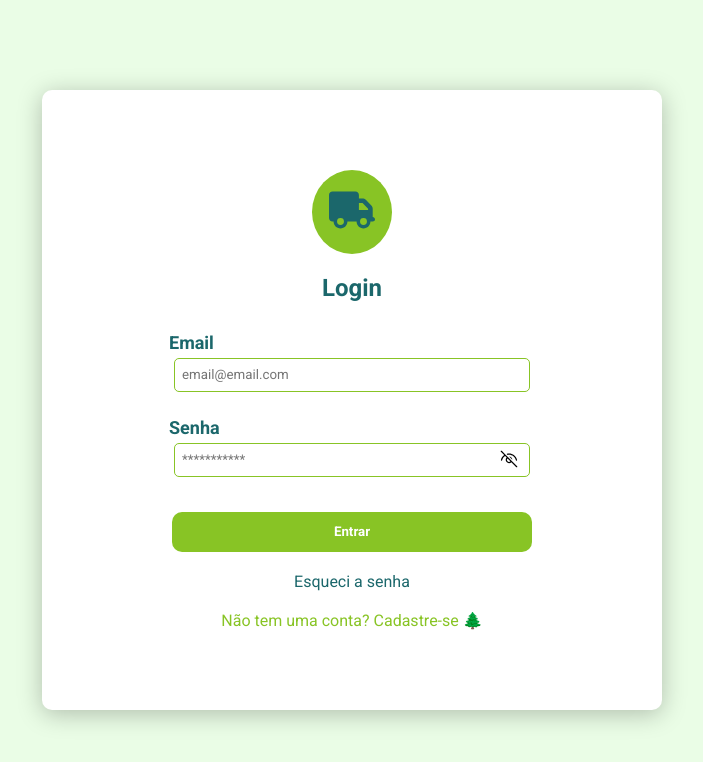
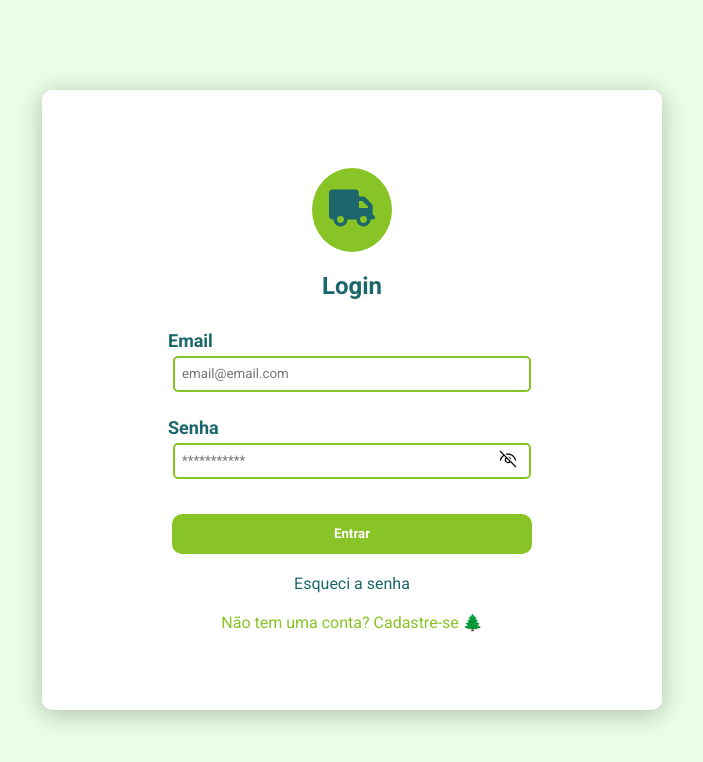
Before and after one commit to felipesantos9/software_engineering_project, a React (Vite) app in the folder client/: page /login in a window 1280 px wide. Shown: the top 762 px of the page, without its empty margins (288-991 px from the left). Built offline with nearby package versions, Linux system fonts and the light colour scheme.

Commit message:
fat: alterando cores de input de login e register

```diff
--- a/client/src/components/inputForm/inputFormStyle.css
+++ b/client/src/components/inputForm/inputFormStyle.css
@@ -6,12 +6,20 @@
     border-radius: 5px;
     height: 30px;
     width: 350px;
-    border-width: 1px;
+    border-width: 2px;
     border-style: solid;
     border-color: #88C425;
     position: relative;
     margin: 5px;
     text-indent: 5px;
+    outline: none;
+}
+
+.input-style:hover {
+    border-color: #79ad24;
+}
+.input-style:focus {
+    border-color: #527717;
 }
 
 .label-style {
```
